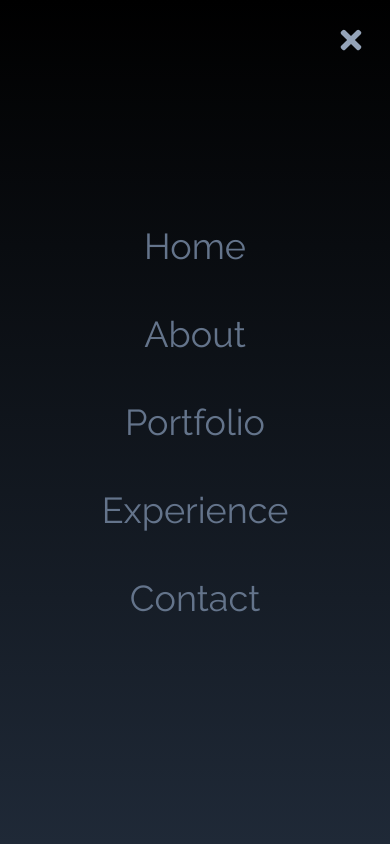
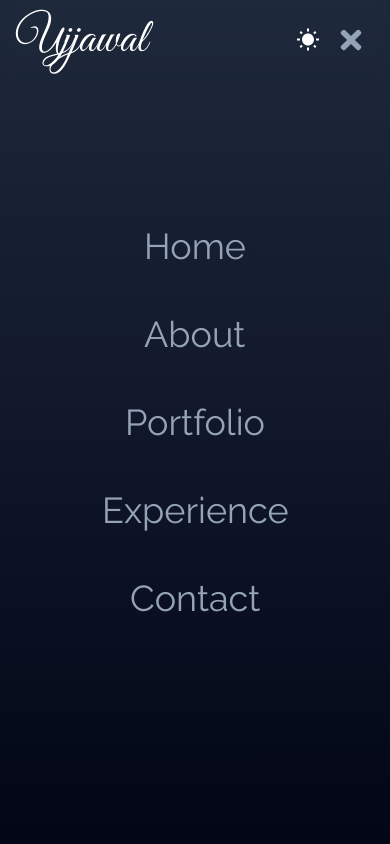
Before and after one commit to ujjawalptdr/portfolio, a React (Vite) app: page / in a window 390 px wide. Both pictures are taken after a click on the element 359 px from the left and 40 px from the top of the page. Shown: the top 844 px of the page. Built offline with nearby package versions, Linux system fonts and the light colour scheme.

Commit message:
fix: bug

```diff
--- a/src/Components/NavBar.jsx
+++ b/src/Components/NavBar.jsx
@@ -102,17 +102,18 @@ function NavBar({ darkMode, setDarkMode }) {
           </div>
         </div>
 
+      </motion.div>
       {nav && (
         <motion.ul
-            initial={{ opacity: 0, scale: 0.95 }}
+          initial={{ opacity: 0, scale: 0.98 }}
           animate={{ opacity: 1, scale: 1 }}
           transition={{ duration: 0.2 }}
-            className="flex flex-col justify-center items-center absolute top-0 left-0 w-full h-screen dark:bg-gradient-to-b bg-white dark:from-black dark:to-gray-800 text-gray-500"
+          className="flex flex-col justify-center items-center fixed z-40 inset-0 top-0 left-0 w-full h-screen dark:bg-gradient-to-b bg-white dark:from-slate-800 dark:to-slate-950 text-slate-950 mt-0 "
         >
           {links.map(({ id, link }) => (
             <li
               key={id}
-                className="text-gray-900 hover:text-slate-400 dark:text-slate-500 dark:hover:text-slate-200 px-4 cursor-pointer capitalize text-4xl py-6 hover:scale-105 duration-200"
+              className="text-gray-900 hover:text-slate-400 dark:text-slate-400 dark:hover:text-slate-200 px-4 cursor-pointer capitalize text-4xl py-6 hover:scale-105 duration-200 will-change-transform"
             >
               <Link onClick={() => setNav(!nav)} to={link} smooth duration={500}>
                 {link}
@@ -121,7 +122,6 @@ function NavBar({ darkMode, setDarkMode }) {
           ))}
         </motion.ul>
       )}
-      </motion.div>
     </div>
   );
 }
```
Lines whose indentation alone changed are shown as unchanged.
